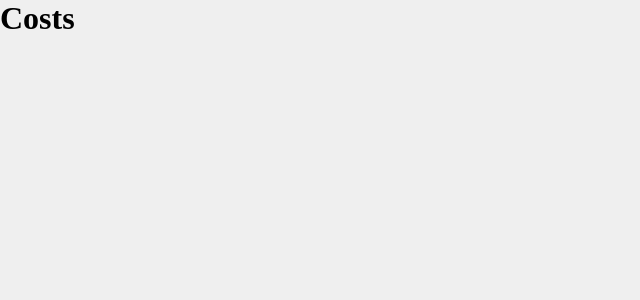
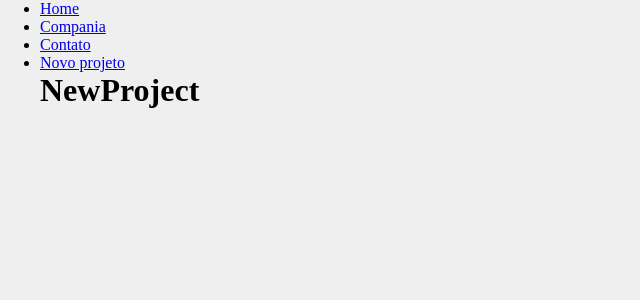
Before and after one commit to ArturMineiro/Projeto_react, a React (Create React App) app in the folder costs/: page /newproject in a window 1280 px wide. Shown: the top 300 px of the page, without its empty margins (0-640 px from the left). Built offline with nearby package versions, Linux system fonts and the light colour scheme.

Commit message:
Primeiros components e css ´para projeto
Primeiros components e css ´para projeto

```diff
--- a/costs/package.json
+++ b/costs/package.json
@@ -6,9 +6,13 @@
     "@testing-library/jest-dom": "^5.17.0",
     "@testing-library/react": "^13.4.0",
     "@testing-library/user-event": "^13.5.0",
+    "json-server": "^1.0.0-alpha.23",
     "react": "^18.3.1",
     "react-dom": "^18.3.1",
-    "react-scripts": "5.0.1",
+    "react-icons": "^5.2.1",
+    "react-router-dom": "^6.23.1",
+    "react-scripts": "^5.0.1",
+    "uuid": "^9.0.1",
     "web-vitals": "^2.1.4"
   },
   "scripts": {
--- a/costs/src/App.js
+++ b/costs/src/App.js
@@ -1,10 +1,36 @@
-
+import {
+  BrowserRouter as Router,
+  Routes,
+  Route,
+  Link
+} from "react-router-dom";
+import Home from "./components/pages/Home";
+import Contact from "./components/pages/Contact";
+import Company from "./components/pages/Company";
+import NewProject from "./components/pages/NewProject";
+import Container from "./layont/Container";
 
 function App() {
   return (
-    <div className="App">
-     <h1>Costs</h1>
-    </div>
+    <Router>
+      <Container customClass="min-height">
+      <div>
+        <ul>
+          <li><Link to="/">Home</Link></li>
+          <li><Link to="/company">Compania</Link></li>
+          <li><Link to="/contact">Contato</Link></li>
+          <li><Link to="/newproject">Novo projeto</Link></li>
+        </ul>
+
+        <Routes>
+          <Route exact path="/" element={<Home />} />
+          <Route exact path="/company" element={<Company />} />
+          <Route exact path="/contact" element={<Contact />} />
+          <Route exact path="/newproject" element={<NewProject />} />
+        </Routes>
+      </div>
+      </Container>
+    </Router>
   );
 }
 
--- /dev/null
+++ b/costs/src/components/pages/Company.js
@@ -0,0 +1,8 @@
+function Company(){
+    return( <h1>
+        Company
+    </h1>
+    )
+}
+
+export default Company
--- /dev/null
+++ b/costs/src/components/pages/Contact.js
@@ -0,0 +1,8 @@
+function Contact(){
+    return( <h1>
+        Contact
+    </h1>
+    )
+}
+
+export default Contact
--- /dev/null
+++ b/costs/src/components/pages/Home.js
@@ -0,0 +1,8 @@
+function Home(){
+    return( <h1>
+        Home
+    </h1>
+    )
+}
+
+export default Home
--- /dev/null
+++ b/costs/src/components/pages/NewProject.js
@@ -0,0 +1,8 @@
+function NewProject(){
+    return( <h1>
+        NewProject
+    </h1>
+    )
+}
+
+export default NewProject
--- /dev/null
+++ b/costs/src/layont/Container.js
@@ -0,0 +1,11 @@
+import styles from './Container.module.css';
+
+function Container(props) {
+    return (
+        <div className={`${styles.container} ${styles[props.customClass]}`}>
+            {props.children}
+        </div>
+    );
+}
+
+export default Container;
--- /dev/null
+++ b/costs/src/layont/Container.module.css
@@ -0,0 +1,21 @@
+.container{
+    width: 1200px;
+    display: flex;
+    justify-content: space-between;
+    margin: 0 auto;
+    flex-wrap:wrap;
+}
+
+.min-height{
+    min-height: 75%;
+}
+
+.start{
+    justify-content: flex-start;
+
+}
+
+.column{
+    flex-direction: column;
+    justify-content: flex-start;
+}
```
Also changed, not shown: package.json (deleted, +0 -8 lines), 2 other files (tests, documents, lock files or other folders).
